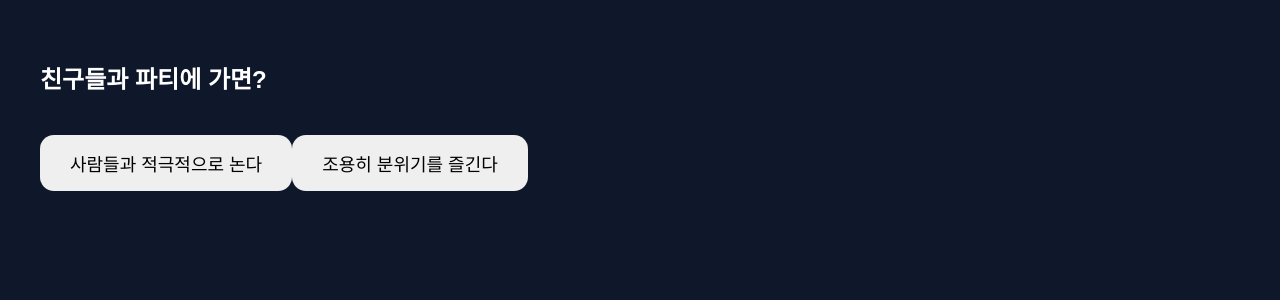
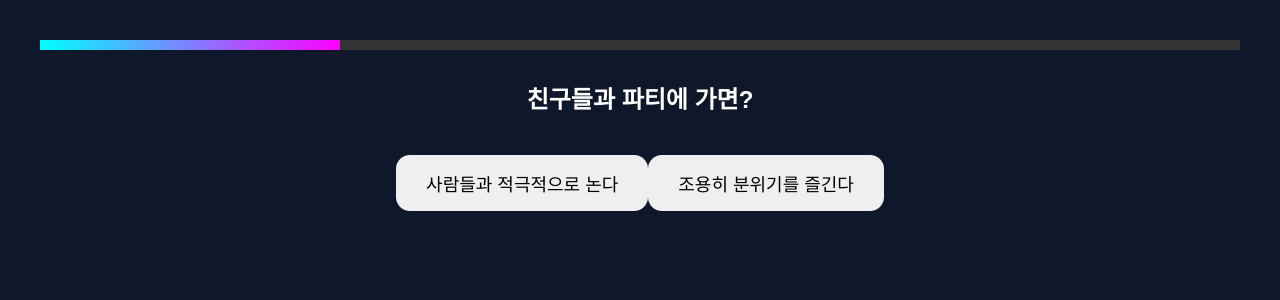
Before and after one commit to JHW0407/JHW0407_vibe, a React (Vite) app: page / in a window 1280 px wide. Both pictures are taken after a click on the button "테스트 시작하기". Shown: the top 300 px of the page. Built offline with nearby package versions, Linux system fonts and the light colour scheme.

Commit message:
Update QuestionCard.jsx

```diff
--- a/src/components/QuestionCard.jsx
+++ b/src/components/QuestionCard.jsx
@@ -1,19 +1,23 @@
+import "../styles/question.css";
+
 function QuestionCard({ question, onAnswer }) {
   return (
     <div className="question-card">
       <h2>{question.question}</h2>
 
-      <div className="btn-group">
-        <button onClick={() => onAnswer(question.a.type)}>
-          {question.a.text}
-        </button>
+      <button
+        onClick={() => onAnswer(question.a.type)}
+      >
+        {question.a.text}
+      </button>
 
-        <button onClick={() => onAnswer(question.b.type)}>
-          {question.b.text}
-        </button>
-      </div>
+      <button
+        onClick={() => onAnswer(question.b.type)}
+      >
+        {question.b.text}
+      </button>
     </div>
-  )
+  );
 }
 
-export default QuestionCard
+export default QuestionCard;
```
